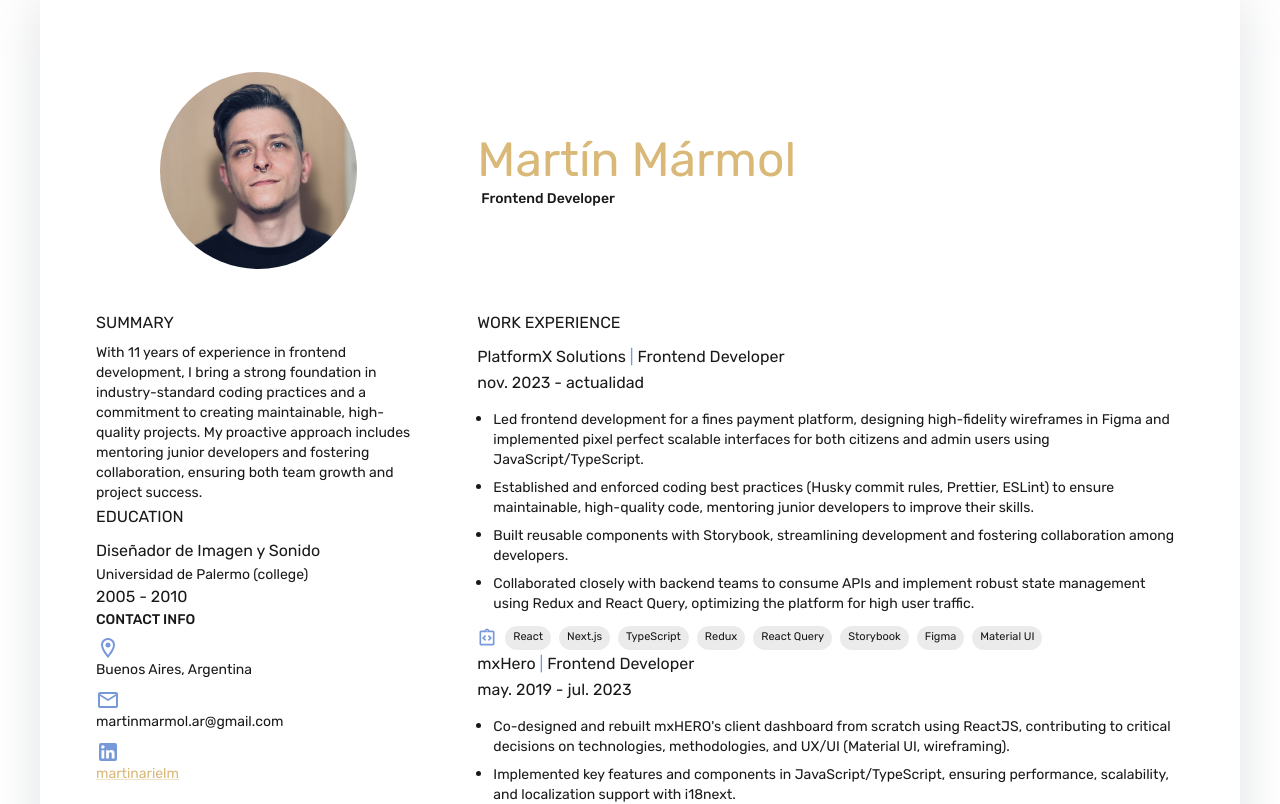
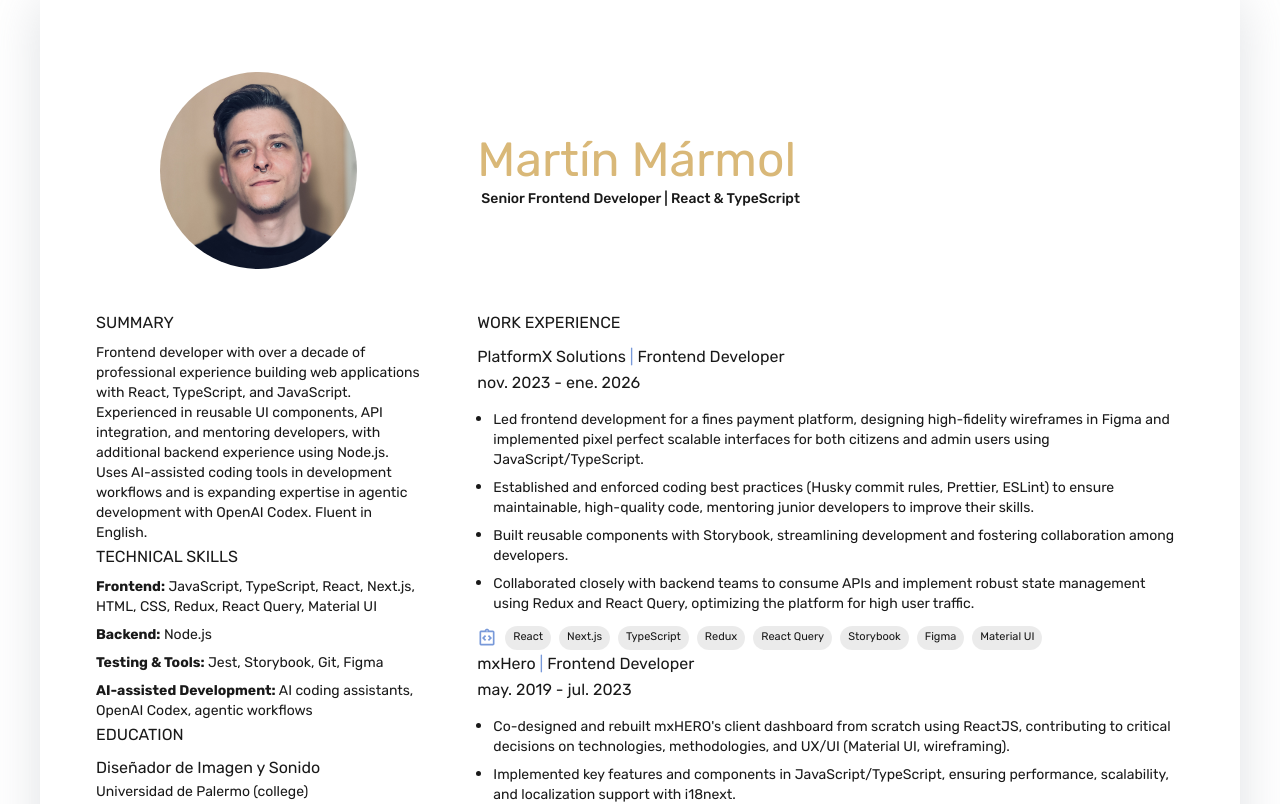
Before and after one commit to martinarielm/resume, a React (Vite) app: page / in a window 1280 px wide. Shown: the top 804 px of the page. Built offline with nearby package versions, Linux system fonts and the light colour scheme.

Commit message:
Update resume profile, skills, and work experience

```diff
--- a/src/App.tsx
+++ b/src/App.tsx
@@ -63,7 +63,7 @@
           </Typography>
 
           <Typography variant="subtitle2" fontWeight={400} sx={{ ml: 0.5 }}>
-            Frontend Developer
+            Senior Frontend Developer | React &amp; TypeScript
           </Typography>
         </Grid>
 
@@ -79,13 +79,40 @@
           </Typography>
 
           <Typography variant="body2" mb={{ xs: 3, md: 4 }}>
-            With 11 years of experience in frontend development, I bring a
-            strong foundation in industry-standard coding practices and a
-            commitment to creating maintainable, high-quality projects. My
-            proactive approach includes mentoring junior developers and
-            fostering collaboration, ensuring both team growth and project
-            success.
+            Frontend developer with over a decade of professional experience
+            building web applications with React, TypeScript, and JavaScript.
+            Experienced in reusable UI components, API integration, and mentoring
+            developers, with additional backend experience using Node.js. Uses
+            AI-assisted coding tools in development workflows and is expanding
+            expertise in agentic development with OpenAI Codex. Fluent in English.
           </Typography>
+
+          <Typography
+            letterSpacing={1}
+            variant="subtitle1"
+            fontWeight={500}
+            fontSize={18}
+            gutterBottom
+          >
+            TECHNICAL SKILLS
+          </Typography>
+
+          <Stack spacing={1} mb={{ xs: 3, md: 4 }}>
+            <Typography variant="body2">
+              <strong>Frontend:</strong> JavaScript, TypeScript, React, Next.js,
+              HTML, CSS, Redux, React Query, Material UI
+            </Typography>
+            <Typography variant="body2">
+              <strong>Backend:</strong> Node.js
+            </Typography>
+            <Typography variant="body2">
+              <strong>Testing &amp; Tools:</strong> Jest, Storybook, Git, Figma
+            </Typography>
+            <Typography variant="body2">
+              <strong>AI-assisted Development:</strong> AI coding assistants,
+              OpenAI Codex, agentic workflows
+            </Typography>
+          </Stack>
 
           <Typography
             letterSpacing={1}
@@ -152,6 +179,10 @@
               </Link>
             </Box>
           </Stack>
+          <Typography variant="body2" mt={2}>
+            <strong>Languages:</strong> Spanish — Native · English — Advanced,
+            fluent professional communication
+          </Typography>
         </Grid>
 
         <Grid size={{ xs: 12, sm: 8 }}>
--- a/src/api.ts
+++ b/src/api.ts
@@ -5,7 +5,7 @@
     id: 1,
     company: "PlatformX Solutions",
     position: "Frontend Developer",
-    dates: ["nov. 2023", "actualidad", "1 year 1 month"],
+    dates: ["nov. 2023", "ene. 2026", "2 years 3 months"],
     features: [
       "Led frontend development for a fines payment platform, designing high-fidelity wireframes in Figma and implemented pixel perfect scalable interfaces for both citizens and admin users using JavaScript/TypeScript.",
       "Established and enforced coding best practices (Husky commit rules, Prettier, ESLint) to ensure maintainable, high-quality code, mentoring junior developers to improve their skills.",
@@ -31,7 +31,7 @@
     features: [
       "Co-designed and rebuilt mxHERO's client dashboard from scratch using ReactJS, contributing to critical decisions on technologies, methodologies, and UX/UI (Material UI, wireframing).",
       "Implemented key features and components in JavaScript/TypeScript, ensuring performance, scalability, and localization support with i18next.",
-      "Expanded role to Fullstack Developer, creating server-side functionality with Node.js and maintaining code quality through unit testing with Jest and version control with Git.",
+      "Contributed to backend functionality using Node.js alongside frontend development, maintaining code quality through unit testing with Jest.",
       "Collaborated within a Scrum framework (15-day sprints) to deliver consistent and high-quality updates aligned with business goals.",
     ],
     skills: [
```
